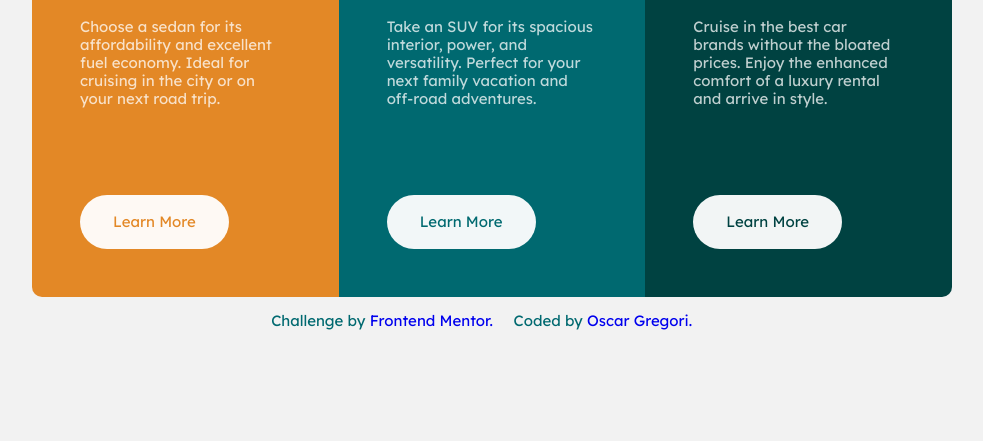
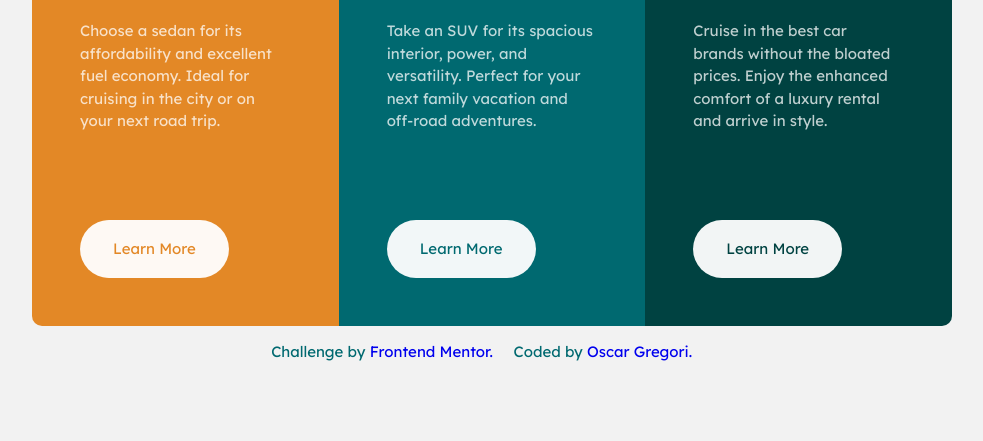
Before and after one commit to Ernesto-Gregori/vista-previa-3-columnas, a plain HTML site: page index.html in a window 1280 px wide. Shown: the part 359-800 px from the top of the page, without its empty margins (148-1131 px from the left). Drawn offline with Linux system fonts and the light colour scheme.

Commit message:
Cambios en styles.css

```diff
--- a/css/styles.css
+++ b/css/styles.css
@@ -24,7 +24,7 @@ body {
     font-family: var(--fuenteparrafo);
     font-size: 1.5rem;
     font-weight: 400;
-    line-height: 1.2;
+    line-height: 1.5;
     background-color: var(--veryLightGray);
     color: var(--transparentWhite);
 }
@@ -101,7 +101,6 @@ img {
 }
 .columna__texto {
     padding-top: 3.9rem;
-    /* padding-bottom: 8.7rem; */
 }
 
 /* Boton */
```
